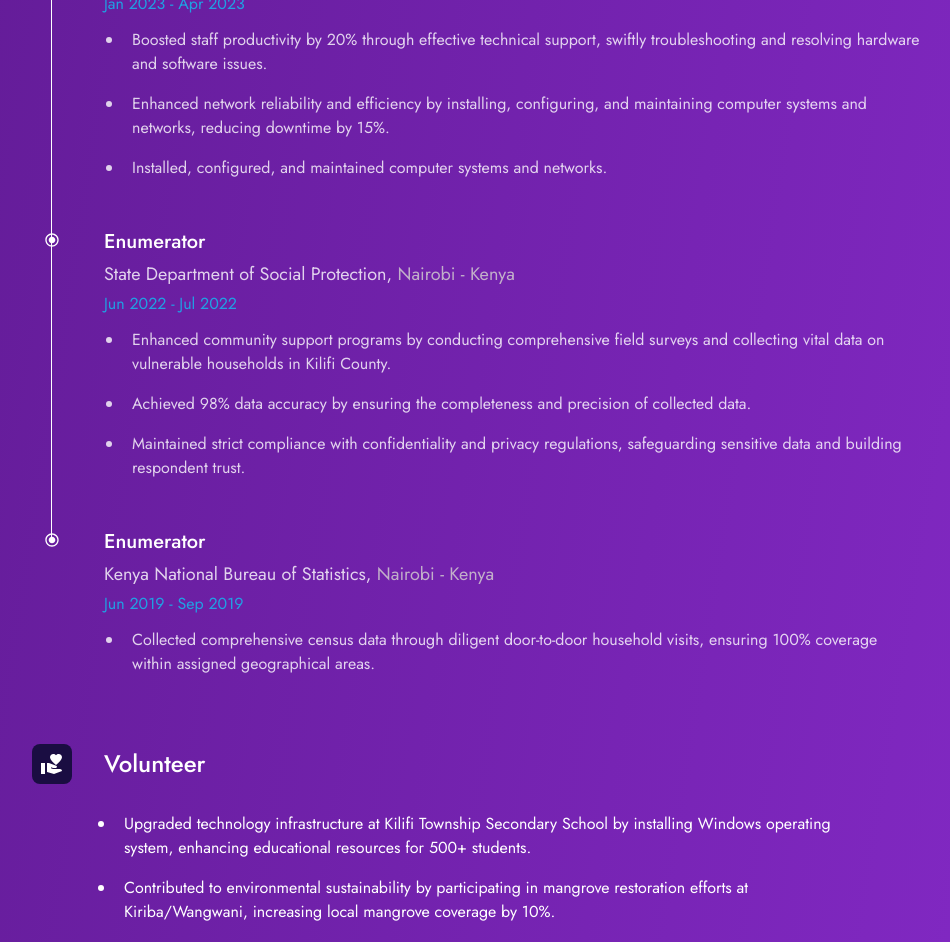
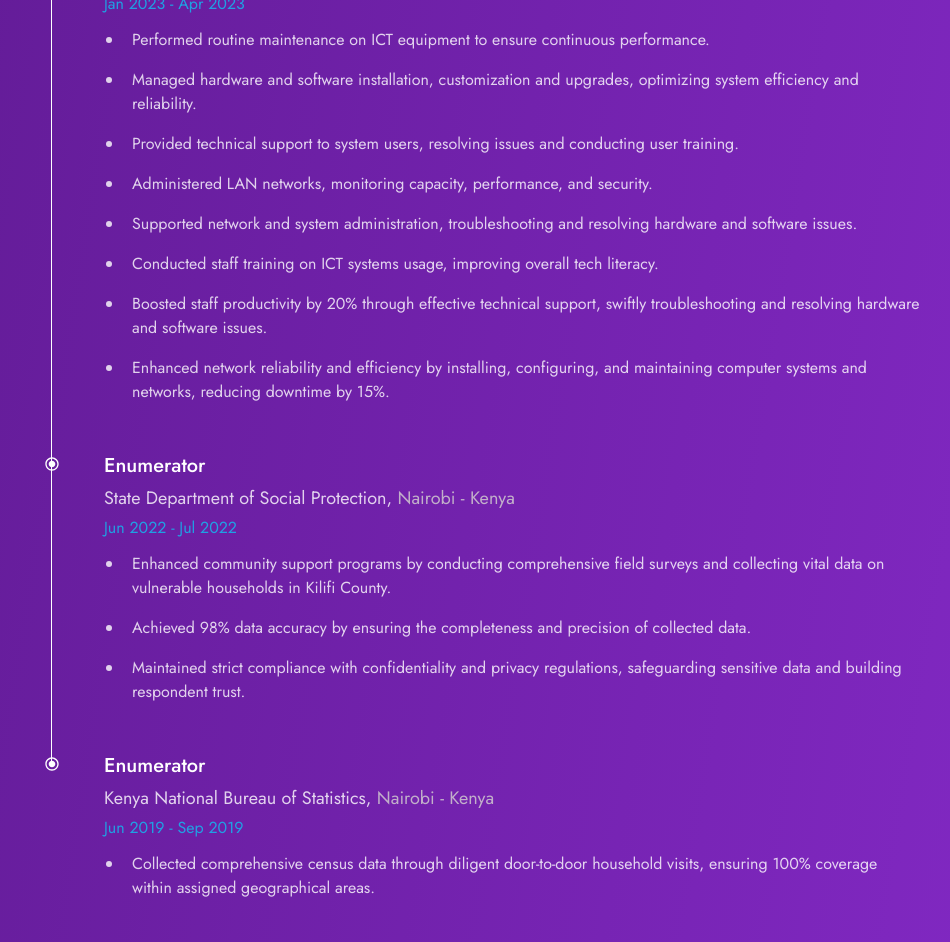
Before and after one commit to DivineLeafBird/portfolio, a React (Vite) app: page /resume in a window 1280 px wide. Shown: the part 1120-2062 px from the top of the page, without its empty margins (176-1126 px from the left). Built offline with nearby package versions, Linux system fonts and the light colour scheme.

Commit message:
feat: enhance experience details with additional responsibilities and achievements

```diff
--- a/src/data/experienceDetails.js
+++ b/src/data/experienceDetails.js
@@ -21,9 +21,14 @@ const experienceDetails = [
     location: "Kilifi - Kenya",
     date: "Jan 2023 - Apr 2023",
     description: [
+      "Performed routine maintenance on ICT equipment to ensure continuous performance.",
+      "Managed hardware and software installation, customization and upgrades, optimizing system efficiency and reliability.",
+      "Provided technical support to system users, resolving issues and conducting user training.",
+      "Administered LAN networks, monitoring capacity, performance, and security.",
+      "Supported network and system administration, troubleshooting and resolving hardware and software issues.",
+      "Conducted staff training on ICT systems usage, improving overall tech literacy.",
       "Boosted staff productivity by 20% through effective technical support, swiftly troubleshooting and resolving hardware and software issues.",
       "Enhanced network reliability and efficiency by installing, configuring, and maintaining computer systems and networks, reducing downtime by 15%.",
-      "Installed, configured, and maintained computer systems and networks.",
     ],
   },
   {
@@ -52,6 +57,6 @@ export default experienceDetails;
 
 export const volunteer = [
   "Upgraded technology infrastructure at Kilifi Township Secondary School by installing Windows operating system, enhancing educational resources for 500+ students.",
-  "Contributed to environmental sustainability by participating in mangrove restoration efforts at Kiriba/Wangwani, increasing local mangrove coverage by 10%.",
+  "Contributed to environmental sustainability by participating in mangrove restoration efforts, increasing local mangrove coverage by 10%.",
   "Empowered underprivileged youth by volunteering as a coding instructor at a local community centre, enhancing digital literacy and coding skills for over 50 participants.",
 ];
```
